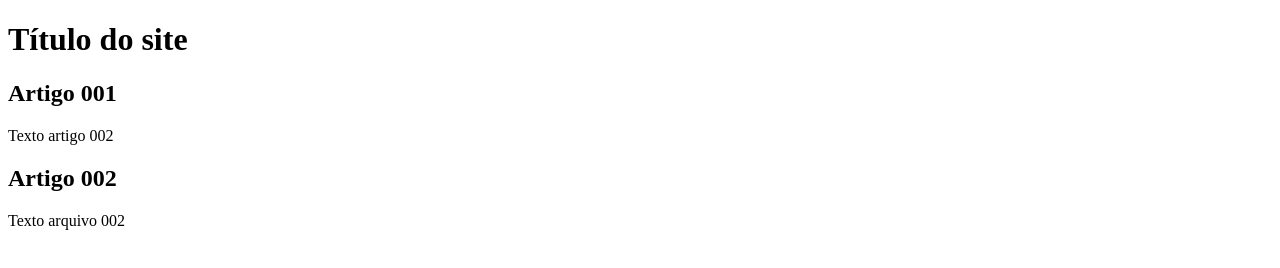
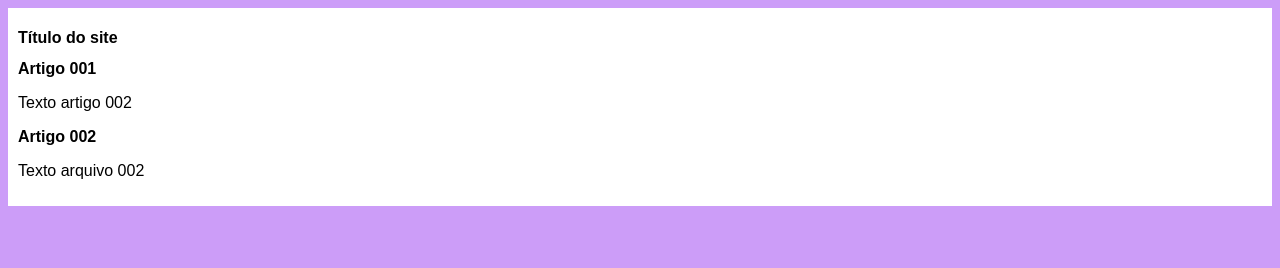
Before and after one commit to Thiagoreisprogramacao/projeto-site, a plain HTML site: page index.html in a window 1280 px wide. Drawn offline with Linux system fonts and the light colour scheme.

Commit message:
iniciei o design

```diff
--- /dev/null
+++ b/estilos/style.css
@@ -0,0 +1,16 @@
+*{
+    font-family: Arial, Helvetica, sans-serif;
+    font-size: 16px;
+}
+
+body {
+    background-color: rgb(204,157,248);
+}
+
+main {
+    background-color: white;
+    width:  500 px;
+    margin: auto;
+    padding:  10px;
+    box-shadow: 3px, 3px, 3px rgba(0,0, 0, 0.473);
+}
--- a/index.html
+++ b/index.html
@@ -5,6 +5,7 @@
     <meta http-equiv="X-UA-Compatible" content="IE=edge">
     <meta name="viewport" content="width=device-width, initial-scale=1.0">
     <title>Título de Site</title>
+    <link rel="stylesheet" href="estilos/style.css">
 </head>
 <body>
     <main>
```
